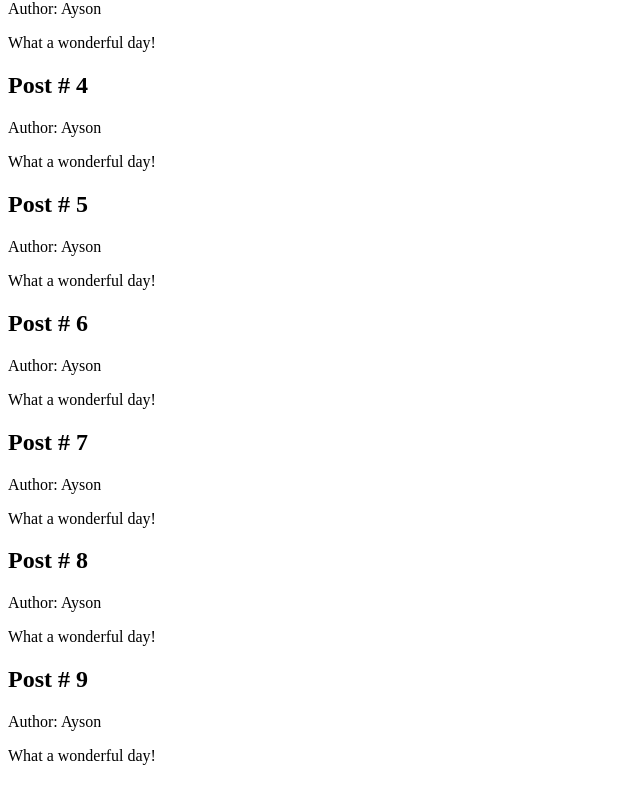
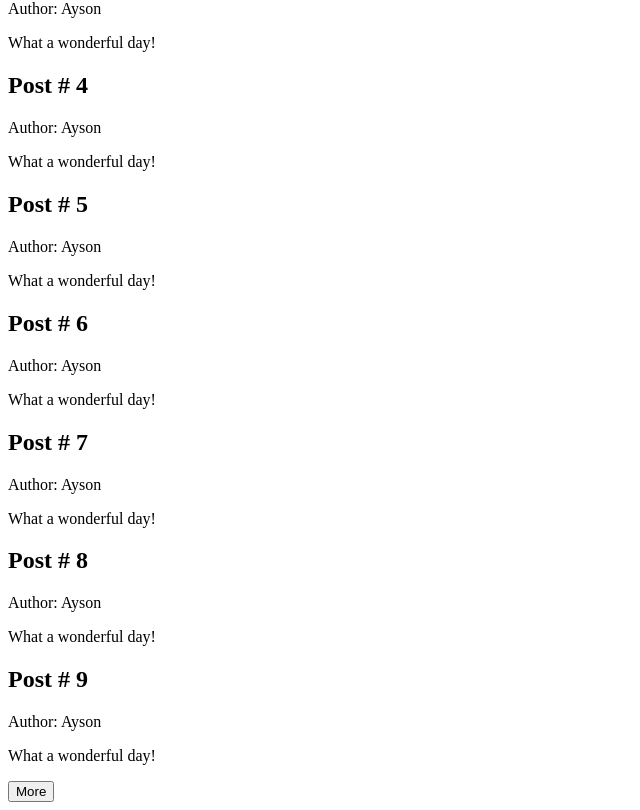
Before and after one commit to sumtiogo/pagination, a Vue app: page / in a window 1280 px wide. Shown: the part 423-1233 px from the top of the page, without its empty margins (0-640 px from the left). Before the commit the page ends 1204 px from the top, so only its background shows below. Built offline with nearby package versions, Linux system fonts and the light colour scheme.

Commit message:
use button to load more data

```diff
--- a/src/App.vue
+++ b/src/App.vue
@@ -5,6 +5,7 @@
     <p>{{ d.content }}</p>
   </article>
   <div v-if="isLoading">Loading data...</div>
+  <button @click="loadMore">More</button>
 </template>
 
 <script lang="ts" setup>
@@ -17,4 +18,14 @@ onMounted(async () => {
   data.value = await fetchData();
   isLoading.value = false;
 });
+window.addEventListener("scroll", () => {
+  console.log("scrolling");
+});
+
+async function loadMore() {
+  isLoading.value = true;
+  const posts = await fetchData();
+  data.value.push(...posts);
+  isLoading.value = false;
+}
 </script>
```
